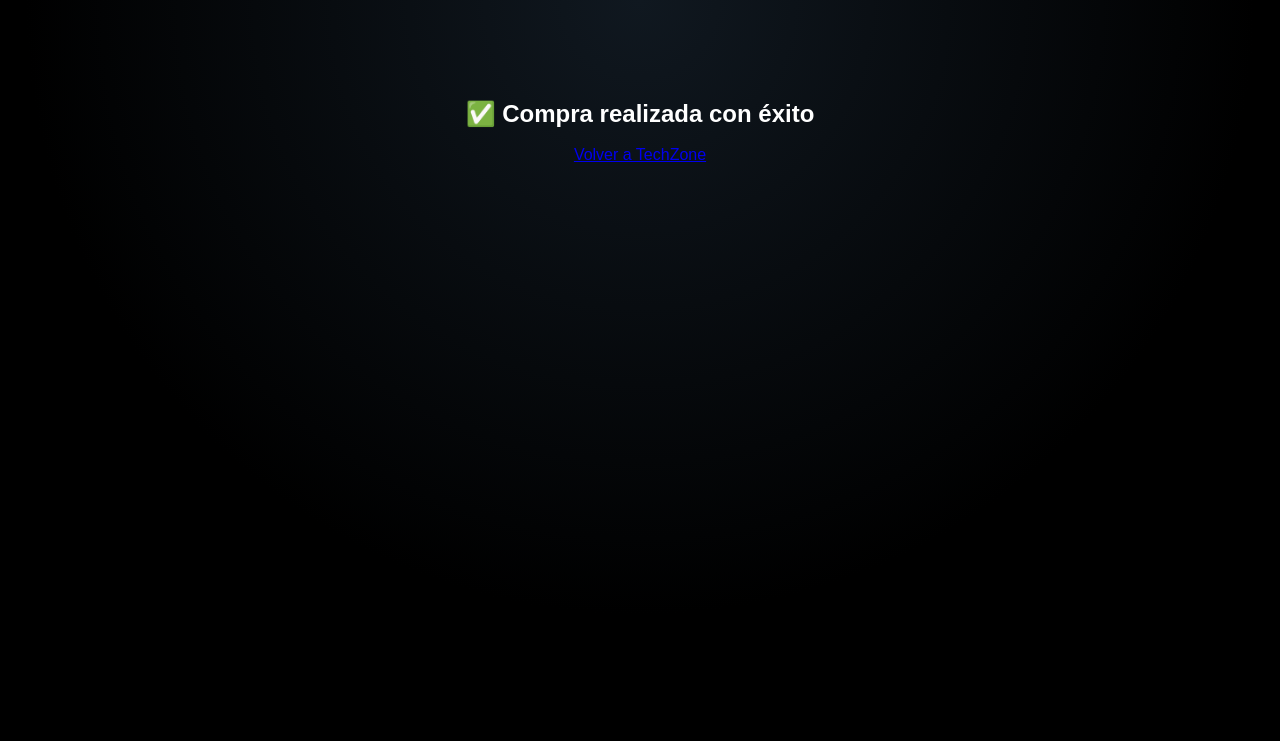
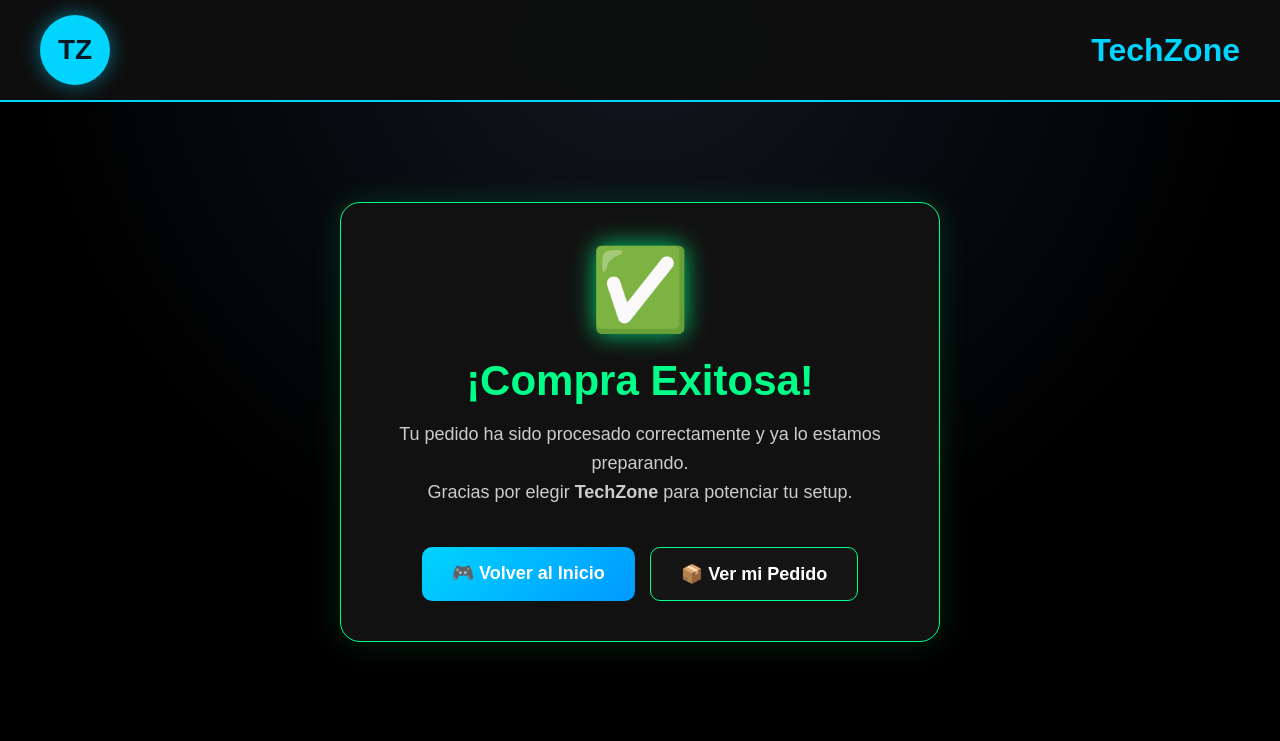
Before and after one commit to striker2992/techzone-ready, a Django app: page /finalizar-compra/ in a window 1280 px wide. Shown: the top 741 px of the page. Run offline with Django 5.2, Linux system fonts and the light colour scheme; a user stored in the database is signed in; data comes from the database, SQL or seed files in the repository; both versions use the stored data as it was after the commit.

Commit message:
ahora si que si

```diff
--- a/static/css/style.css
+++ b/static/css/style.css
@@ -1966,6 +1966,7 @@ nav{
     color: #aaa;
 }
 
+
 .info-producto .descripcion {
     font-size: 18px;
     line-height: 1.6;
--- a/templates/tienda/compra_exitosa.html
+++ b/templates/tienda/compra_exitosa.html
@@ -1,33 +1,48 @@
 {% load static %}
-
 <!DOCTYPE html>
-
 <html lang="es">
 <head>
     <meta charset="UTF-8">
-    <title>Compra Exitosa</title>
-
-
-<link rel="stylesheet"
-      href="{% static 'css/style.css' %}">
-
-
+    <title>Compra Exitosa | TechZone</title>
+    <link rel="stylesheet" href="{% static 'css/style.css' %}">
 </head>
 <body>
 
-<section
-style="padding:100px;text-align:center;">
+<header>
+    <div class="logo">TZ</div>
+    <h1>TechZone</h1>
+</header>
 
+<section class="login-container" style="min-height: 80vh;">
 
-<h1>
-    ✅ Compra realizada con éxito
-</h1>
+    <div class="login-card" style="max-width: 600px; border-color: #00ff88; box-shadow: 0 0 30px rgba(0, 255, 136, 0.15);">
 
-<br>
+        <div style="font-size: 80px; margin-bottom: 20px; text-shadow: 0 0 25px rgba(0, 255, 136, 0.8);">
+            ✅
+        </div>
 
-<a href="/">
-    Volver a TechZone
-</a>
+        <h1 style="color: #00ff88; font-size: 42px; margin-bottom: 15px;">
+            ¡Compra Exitosa!
+        </h1>
+
+        <p style="font-size: 18px; color: #ccc; margin-bottom: 40px; line-height: 1.6;">
+            Tu pedido ha sido procesado correctamente y ya lo estamos preparando. <br>
+            Gracias por elegir <strong>TechZone</strong> para potenciar tu setup.
+        </p>
+
+        <div style="display: flex; gap: 15px; justify-content: center; flex-wrap: wrap;">
+
+            <a href="{% url 'inicio' %}" class="btn" style="background: linear-gradient(135deg, #00d4ff, #0099ff); color: white; padding: 15px 30px; border-radius: 10px; font-weight: bold; text-decoration: none; font-size: 18px;">
+                🎮 Volver al Inicio
+            </a>
+
+            <a href="{% url 'mis_compras' %}" class="btn" style="background: #151515; border: 1px solid #00ff88; color: white; padding: 15px 30px; border-radius: 10px; font-weight: bold; text-decoration: none; font-size: 18px;">
+                📦 Ver mi Pedido
+            </a>
+
+        </div>
+
+    </div>
 
 </section>
 
```
Also changed, not shown: templates/tienda/carrito.html (+6 -3 lines), db.sqlite3, media/productos/41NejmY3yAL.jpg (added), media/productos/41NejmY3yAL_B8slorg.jpg (added), media/productos/KUMARA.png (added), media/productos/blacksharkv2x.png (added), media/productos/hyperxCloud.png (added), media/productos/logitechGprox2.webp (added), media/productos/ozgmi4kt_9dc135d2_thumbnail_4096.png (added), media/productos/silla1.png (added).
